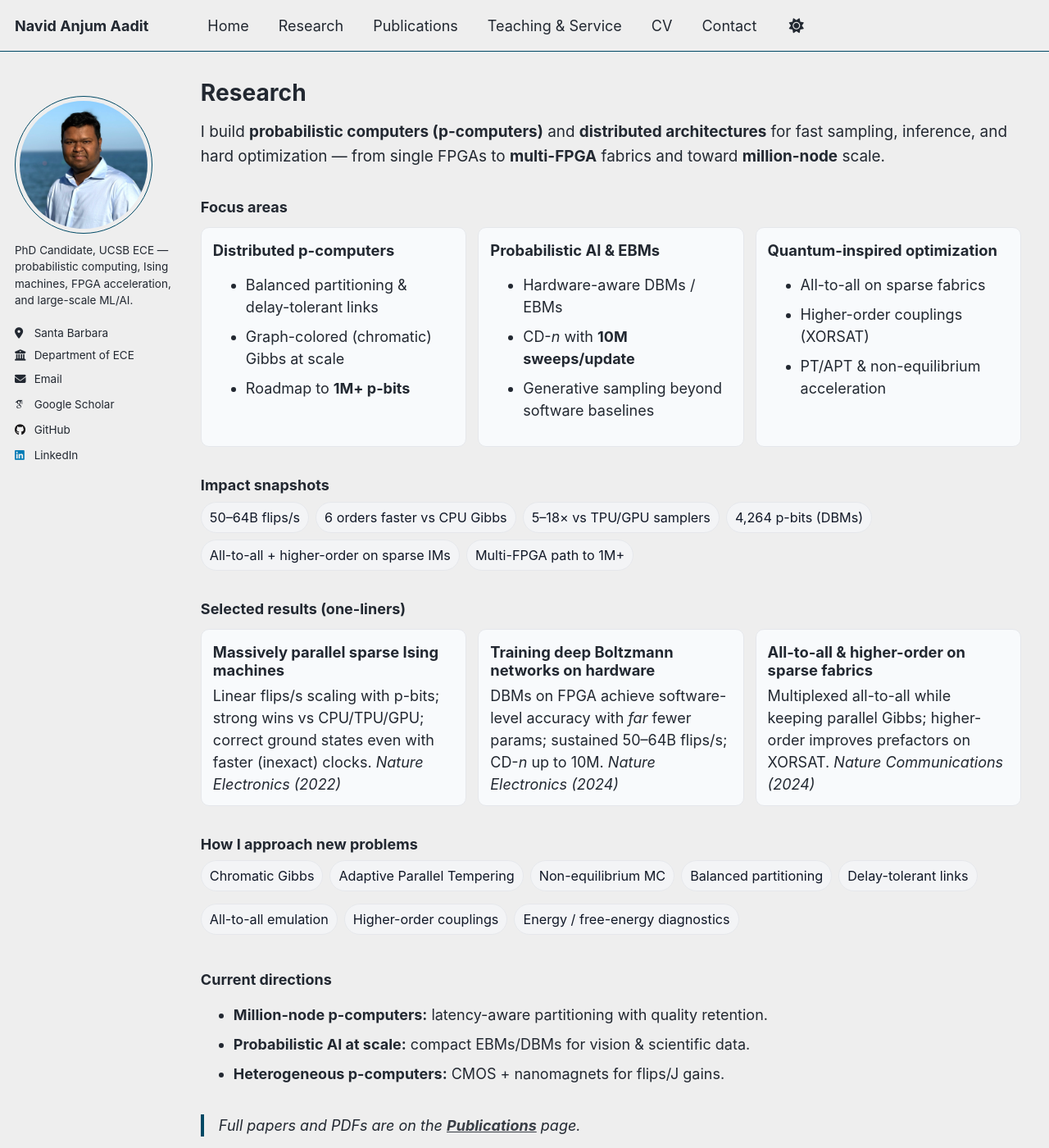
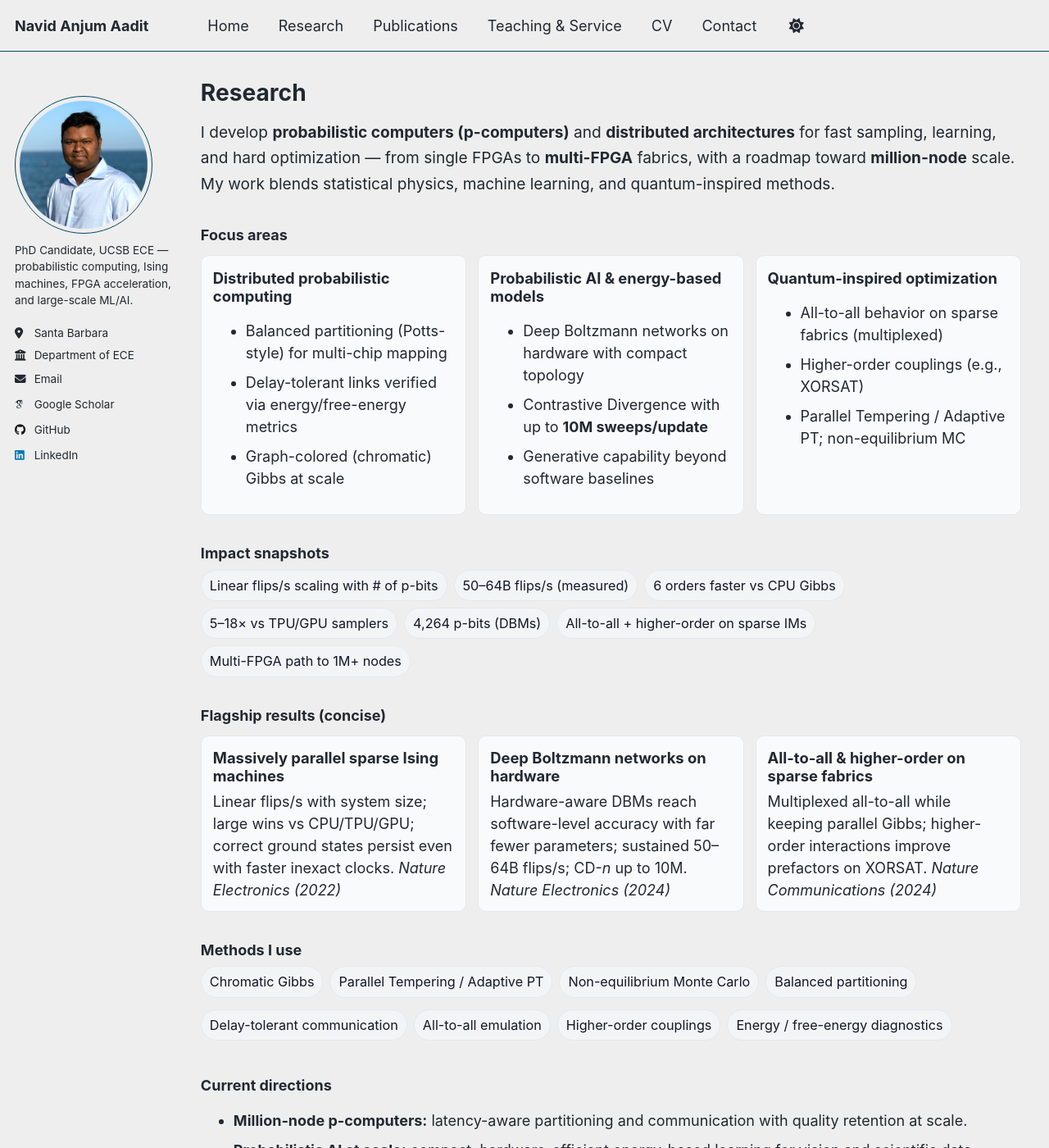
Before and after one commit to navidaadit/navidaadit.github.io, a Jekyll site: the page built from _pages/research.md, in a window 1280 px wide and 1400 px high. Shown: the whole window at 82% size. Built offline with Jekyll 4.4.1, drawn with Linux system fonts in a browser that asks for light colours; some web fonts are replaced; some of the changed text lies outside the part shown.

Commit message:
Update research.md

```diff
--- a/_pages/research.md
+++ b/_pages/research.md
@@ -5,88 +5,110 @@ title: "Research"
 author_profile: true
 ---
 
+<!-- ---------- Page-scoped lightweight styles ---------- -->
 <style>
-/* --- lightweight page-scoped styles (safe with your theme) --- */
-.research-lead { font-size:1.05rem; line-height:1.6; margin: .25rem 0 1.25rem 0; }
-.card-grid { display:grid; grid-template-columns: repeat(3, minmax(0,1fr)); gap:14px; margin:.75rem 0 1.25rem 0; }
-.card { border:1px solid var(--footer-border, #e5e7eb); border-radius:10px; padding:14px 14px 12px; background: var(--footer-bg, #f8fafc); }
-.card h4 { margin:.1rem 0 .35rem 0; font-size:1.02rem; }
+.research-lead { font-size:1.06rem; line-height:1.65; margin:.25rem 0 1.25rem; }
+
+.card-grid { display:grid; grid-template-columns:repeat(3,minmax(0,1fr)); gap:14px; margin:.75rem 0 1.25rem; }
+.card { border:1px solid var(--footer-border, #e5e7eb); border-radius:10px; padding:14px 14px 12px; background:var(--footer-bg, #f8fafc); }
+.card h4 { margin:.1rem 0 .35rem; font-size:1.02rem; }
+
 .stat-row { display:flex; flex-wrap:wrap; gap:8px; margin:.35rem 0 1.1rem; }
 .stat-badge { font-size:.9rem; padding:6px 10px; border-radius:999px; border:1px solid var(--tag-border, #e5e7eb); background:var(--tag-bg, #f3f4f6); color:var(--tag-fg, #111827); white-space:nowrap; }
+
 .pill-list { list-style:none; padding:0; margin:.1rem 0 .9rem 0; display:flex; flex-wrap:wrap; gap:6px 8px; }
 .pill-list li { font-size:.9rem; padding:6px 10px; border-radius:999px; border:1px solid var(--tag-border, #e5e7eb); background:var(--tag-bg, #f3f4f6); color:var(--tag-fg, #111827); white-space:nowrap; }
+
 .section-h { margin-top:.6rem; }
-@media (max-width: 980px){ .card-grid{grid-template-columns:1fr;} }
+
+/* Optional thumbnail gallery */
+.thumb-grid { display:grid; grid-template-columns:repeat(3,minmax(0,1fr)); gap:10px; margin:.4rem 0 1.2rem; }
+.thumb { border:1px solid var(--tag-border, #e5e7eb); border-radius:10px; overflow:hidden; background:var(--footer-bg, #f8fafc); }
+.thumb img { display:block; width:100%; height:auto; }
+.thumb figcaption { font-size:.9rem; padding:8px 10px; opacity:.9; }
+
+/* Mobile */
+@media (max-width:980px){
+  .card-grid{ grid-template-columns:1fr; }
+  .thumb-grid{ grid-template-columns:1fr; }
+}
 </style>
 
 <div class="research-lead">
-I build <strong>probabilistic computers (p-computers)</strong> and <strong>distributed architectures</strong> for fast sampling, inference, and hard optimization — from single FPGAs to <strong>multi-FPGA</strong> fabrics and toward <strong>million-node</strong> scale.
+I develop <strong>probabilistic computers (p-computers)</strong> and <strong>distributed architectures</strong> for fast sampling, learning, and hard optimization — from single FPGAs to <strong>multi-FPGA</strong> fabrics, with a roadmap toward <strong>million-node</strong> scale. My work blends statistical physics, machine learning, and quantum-inspired methods.
 </div>
 
 ### Focus areas
 <div class="card-grid">
   <div class="card">
-    <h4>Distributed p-computers</h4>
+    <h4>Distributed probabilistic computing</h4>
     <ul>
-      <li>Balanced partitioning & delay-tolerant links</li>
+      <li>Balanced partitioning (Potts-style) for multi-chip mapping</li>
+      <li>Delay-tolerant links verified via energy/free-energy metrics</li>
       <li>Graph-colored (chromatic) Gibbs at scale</li>
-      <li>Roadmap to <strong>1M+ p-bits</strong></li>
     </ul>
   </div>
   <div class="card">
-    <h4>Probabilistic AI & EBMs</h4>
+    <h4>Probabilistic AI & energy-based models</h4>
     <ul>
-      <li>Hardware-aware DBMs / EBMs</li>
-      <li>CD-<em>n</em> with <strong>10M sweeps/update</strong></li>
-      <li>Generative sampling beyond software baselines</li>
+      <li>Deep Boltzmann networks on hardware with compact topology</li>
+      <li>Contrastive Divergence with up to <strong>10M sweeps/update</strong></li>
+      <li>Generative capability beyond software baselines</li>
     </ul>
   </div>
   <div class="card">
     <h4>Quantum-inspired optimization</h4>
     <ul>
-      <li>All-to-all on sparse fabrics</li>
-      <li>Higher-order couplings (XORSAT)</li>
-      <li>PT/APT & non-equilibrium acceleration</li>
+      <li>All-to-all behavior on sparse fabrics (multiplexed)</li>
+      <li>Higher-order couplings (e.g., XORSAT)</li>
+      <li>Parallel Tempering / Adaptive PT; non-equilibrium MC</li>
     </ul>
   </div>
 </div>
 
 ### Impact snapshots
 <div class="stat-row">
-  <span class="stat-badge">50–64B flips/s</span>
+  <span class="stat-badge">Linear flips/s scaling with # of p-bits</span>
+  <span class="stat-badge">50–64B flips/s (measured)</span>
   <span class="stat-badge">6 orders faster vs CPU Gibbs</span>
   <span class="stat-badge">5–18× vs TPU/GPU samplers</span>
   <span class="stat-badge">4,264 p-bits (DBMs)</span>
   <span class="stat-badge">All-to-all + higher-order on sparse IMs</span>
-  <span class="stat-badge">Multi-FPGA path to 1M+</span>
+  <span class="stat-badge">Multi-FPGA path to 1M+ nodes</span>
 </div>
 
-### Selected results (one-liners)
+### Flagship results (concise)
 <div class="card-grid">
   <div class="card">
     <h4>Massively parallel sparse Ising machines</h4>
-    <div>Linear flips/s scaling with p-bits; strong wins vs CPU/TPU/GPU; correct ground states even with faster (inexact) clocks. <em>Nature Electronics (2022)</em></div>
+    <div>Linear flips/s with system size; large wins vs CPU/TPU/GPU; correct ground states persist even with faster inexact clocks. <em>Nature Electronics (2022)</em></div>
   </div>
   <div class="card">
-    <h4>Training deep Boltzmann networks on hardware</h4>
-    <div>DBMs on FPGA achieve software-level accuracy with <em>far</em> fewer params; sustained 50–64B flips/s; CD-<em>n</em> up to 10M. <em>Nature Electronics (2024)</em></div>
+    <h4>Deep Boltzmann networks on hardware</h4>
+    <div>Hardware-aware DBMs reach software-level accuracy with far fewer parameters; sustained 50–64B flips/s; CD-<em>n</em> up to 10M. <em>Nature Electronics (2024)</em></div>
   </div>
   <div class="card">
     <h4>All-to-all & higher-order on sparse fabrics</h4>
-    <div>Multiplexed all-to-all while keeping parallel Gibbs; higher-order improves prefactors on XORSAT. <em>Nature Communications (2024)</em></div>
+    <div>Multiplexed all-to-all while keeping parallel Gibbs; higher-order interactions improve prefactors on XORSAT. <em>Nature Communications (2024)</em></div>
   </div>
 </div>
 
-### How I approach new problems
+### Methods I use
 <ul class="pill-list">
-  <li>Chromatic Gibbs</li><li>Adaptive Parallel Tempering</li><li>Non-equilibrium MC</li>
-  <li>Balanced partitioning</li><li>Delay-tolerant links</li><li>All-to-all emulation</li>
-  <li>Higher-order couplings</li><li>Energy / free-energy diagnostics</li>
+  <li>Chromatic Gibbs</li>
+  <li>Parallel Tempering / Adaptive PT</li>
+  <li>Non-equilibrium Monte Carlo</li>
+  <li>Balanced partitioning</li>
+  <li>Delay-tolerant communication</li>
+  <li>All-to-all emulation</li>
+  <li>Higher-order couplings</li>
+  <li>Energy / free-energy diagnostics</li>
 </ul>
 
 ### Current directions
-- **Million-node p-computers:** latency-aware partitioning with quality retention.
-- **Probabilistic AI at scale:** compact EBMs/DBMs for vision & scientific data.
-- **Heterogeneous p-computers:** CMOS + nanomagnets for flips/J gains.
+- **Million-node p-computers:** latency-aware partitioning and communication with quality retention at scale.
+- **Probabilistic AI at scale:** compact, hardware-efficient energy-based learning for vision and scientific data.
+- **Heterogeneous p-computers:** CMOS + nanomagnets to push flips/J and density.
 
-> Full papers and PDFs are on the **[Publications](/publications/)** page.
+> Full list of papers is on the **[Publications](/publications/)** page.
+<!-- End -->
```
